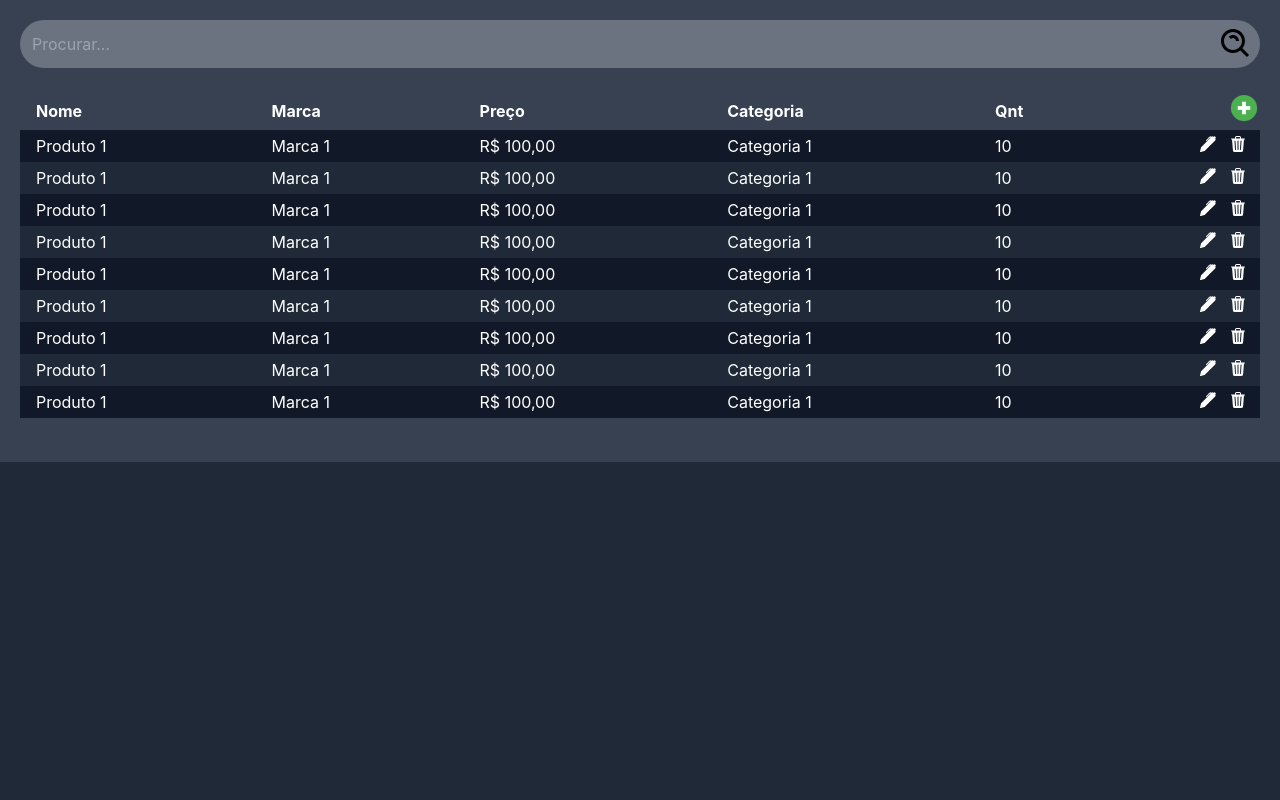
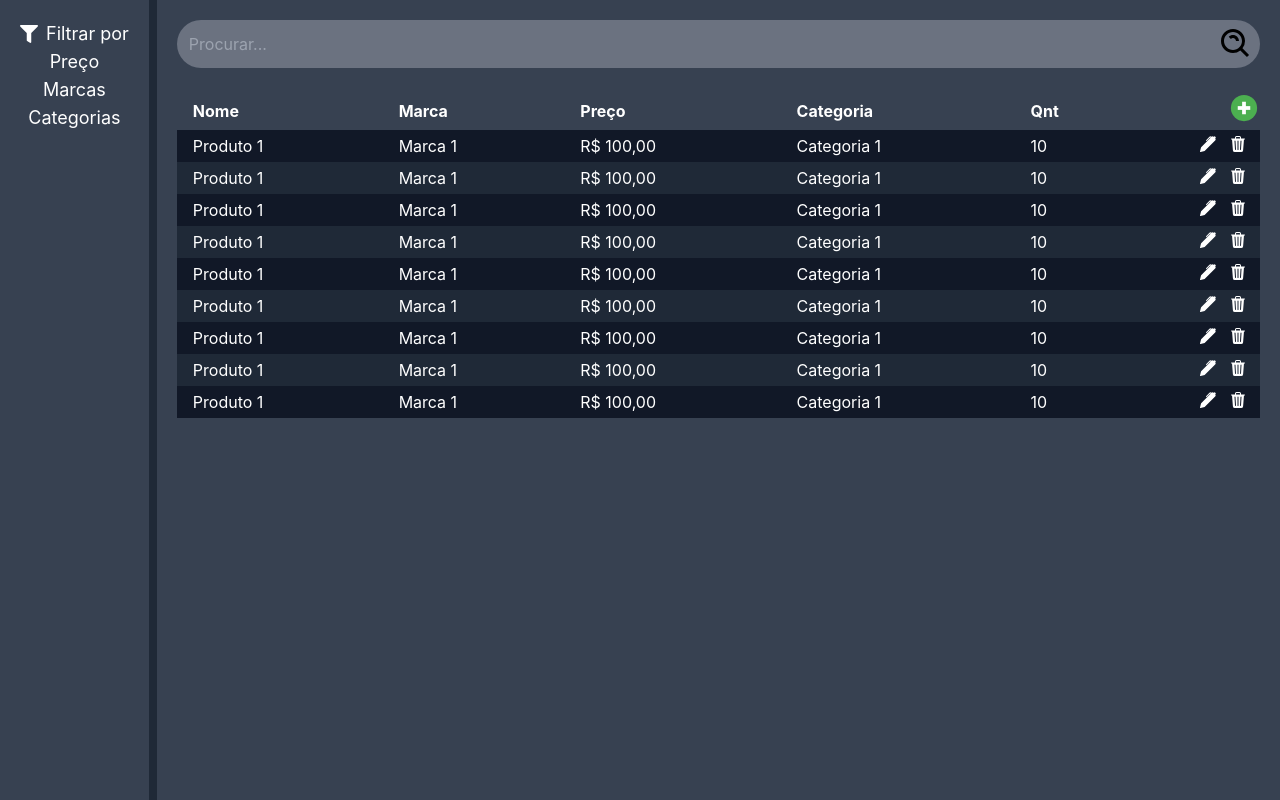
Before and after one commit to Gustavo-Ragazzi/crud-informatica, a React (Create React App) app: page / in a window 1280 px wide. Built offline with nearby package versions, Linux system fonts and the light colour scheme.

Commit message:
change box sizing

```diff
--- a/src/App.tsx
+++ b/src/App.tsx
@@ -3,7 +3,7 @@ import MainContainer from './components/MainContainer';
 
 function App() {
   return (
-    <body className='bg-gray-800 h-screen'>
+    <body className='flex h-screen bg-gray-800'>
         <AdvancedFilter></AdvancedFilter>
         <MainContainer></MainContainer>
     </body>
--- a/src/components/AdvancedFilter/AdvancedFilter.tsx
+++ b/src/components/AdvancedFilter/AdvancedFilter.tsx
@@ -1,7 +1,15 @@
+import { FaFilter } from "react-icons/fa";
+
 export default function AdvancedFilter() {
     return (
-        <aside>
-            <h2></h2>
+        <aside className="flex flex-col bg-gray-700 items-center mr-2 p-5 text-lg flex-shrink-0">
+            <div className="flex items-center gap-2">
+                <FaFilter className="text-white text-lg"/>
+                <h2 className="text-white flex">Filtrar por</h2>
+            </div>
+            <h3 className="text-white flex">Preço</h3>
+            <h4 className="text-white flex">Marcas</h4>
+            <h4 className="text-white flex">Categorias</h4>
         </aside>
     )
 }
--- a/src/components/MainContainer/index.tsx
+++ b/src/components/MainContainer/index.tsx
@@ -3,7 +3,7 @@ import SearchHeader from "../SearchHeader/SearchHeader";
 
 export default function MainContainer() {
     return(
-        <main className="bg-gray-700 p-5">
+        <main className="bg-gray-700 p-5 flex-1">
             <SearchHeader></SearchHeader>
             <ResultTable></ResultTable>
         </main>
```
